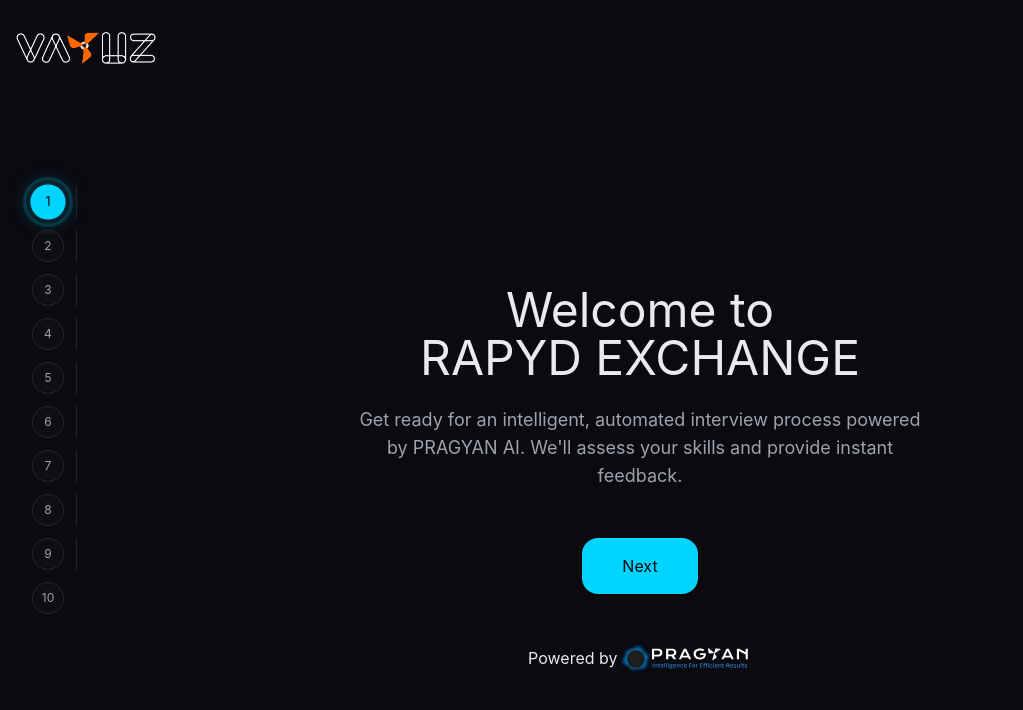
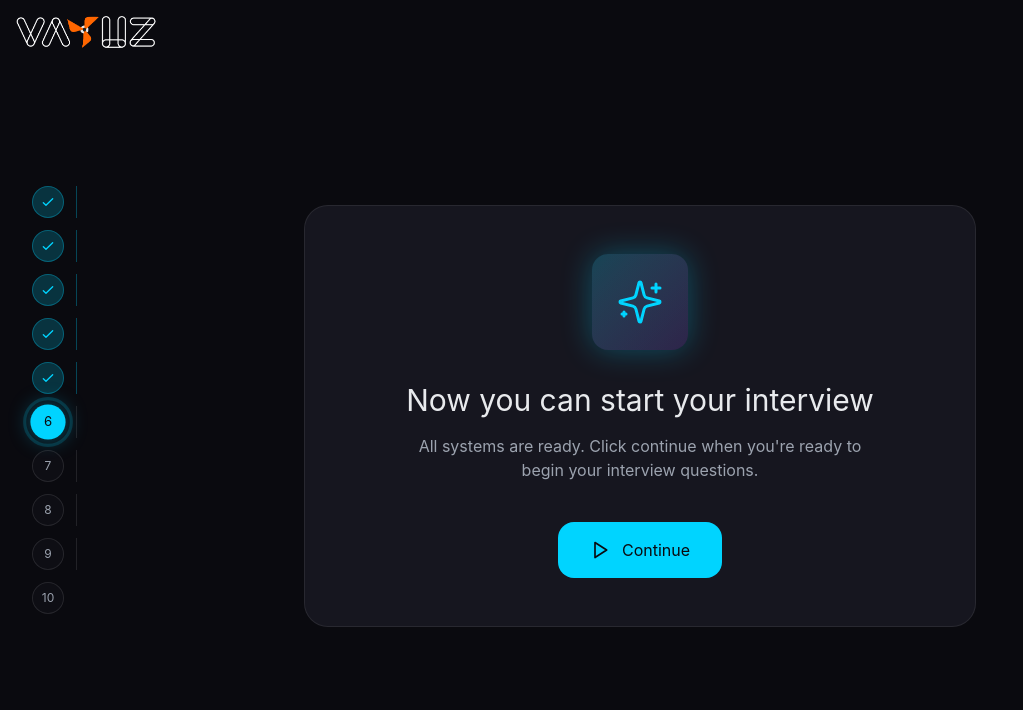
Before and after one commit to nishant-chauhan2427/AI_POC_Frontend, a React (Vite) app: page / in a window 1280 px wide. Shown: the top 710 px of the page, without its empty margins (0-1023 px from the left). Built offline with nearby package versions, Linux system fonts and the light colour scheme.

Commit message:
fixed logo

```diff
--- a/src/App.tsx
+++ b/src/App.tsx
@@ -95,7 +95,7 @@
 };
 
 export default function App() {
-  const [currentStep, setCurrentStep] = useState(1);
+  const [currentStep, setCurrentStep] = useState(6);
 
   /* ---------------- URL DATA ---------------- */
   const [initialUserData, setInitialUserData] = useState(null);
@@ -286,7 +286,7 @@
   /* ---------------- RENDER ---------------- */
   return (
     <div className="min-h-screen w-full bg-background text-foreground px-4 py-4">
-      <header className="py-4 container">
+      <header className="fixed top-4 left-12">
         <motion.div className='flex justify-start  items-center'> <img
             src="/VAYUZ-logo-hd.png"
             alt="VAYUZ"
```
